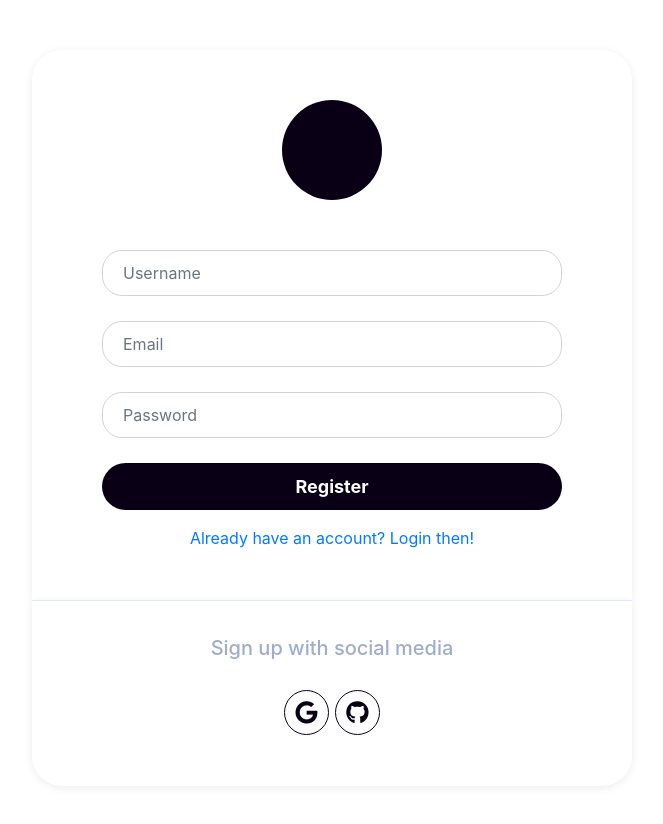
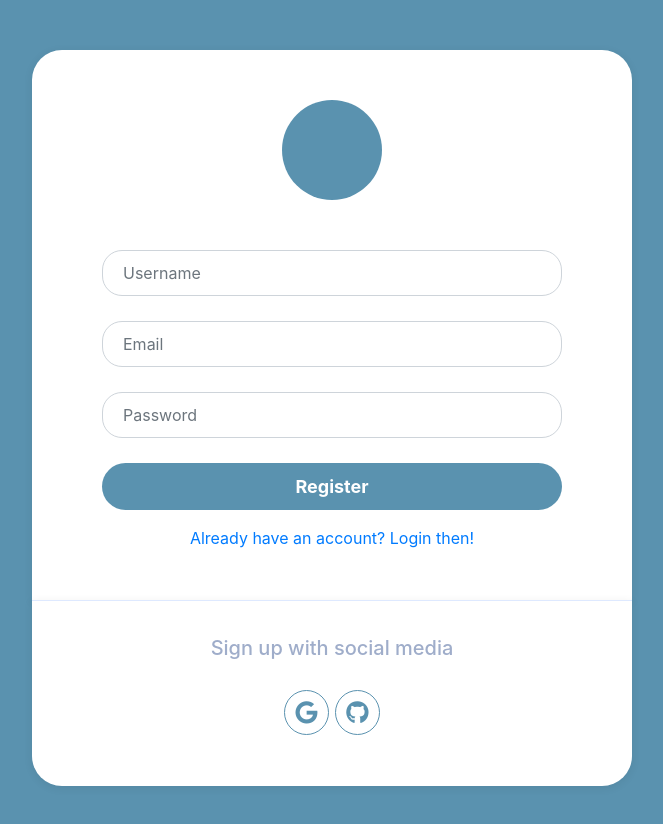
Before and after one commit to Sanchitagarwal7/MyProjects, a React (Create React App) app: page /register in a window 1280 px wide. Shown: the top 824 px of the page, without its empty margins (308-971 px from the left). Built offline with nearby package versions, Linux system fonts and the light colour scheme; some icons are missing.

Commit message:
changed some color

```diff
--- a/public/styles.css
+++ b/public/styles.css
@@ -1,6 +1,6 @@
 body{
-    background-color: white;
-    color: #090016;
+    background-color: #5A92AF;
+    color: aliceblue;
 }
 
 /* REGISTRATION FORM */
@@ -20,7 +20,7 @@ body{
 
 .registration-form .form-icon{
 	text-align: center;
-    background-color: #090016;
+    background-color: #5A92AF;
     border-radius: 50%;
     font-size: 40px;
     color: white;
@@ -42,7 +42,7 @@ body{
     padding: 10px 20px;
     font-size: 18px;
     font-weight: bold;
-    background-color: #090016;
+    background-color: #5A92AF;
     border: none;
     color: white;
     margin-top: 20px;
@@ -69,7 +69,7 @@ body{
 .registration-form .social-icons a{
     font-size: 23px;
     margin: 0 3px;
-    color: #090016;
+    color: #5A92AF;
     border: 1px solid;
     border-radius: 50%;
     width: 45px;
@@ -108,7 +108,7 @@ body{
 }
 
 tr:nth-child(even) {
-    background-color: #9fadca;
+    background-color: #86C1D4;
 }
 
 .beginner{
--- a/src/components/AllProjects.js
+++ b/src/components/AllProjects.js
@@ -23,7 +23,7 @@ const AllProjects = () => {
 
   return (
     <>
-      <table className='container-fluid'>
+      <table className='container'>
         <thead>
           <tr>
               <th id='head'>S.No</th>
--- a/src/components/ProjectItem.js
+++ b/src/components/ProjectItem.js
@@ -18,7 +18,7 @@ const ProjectItem = (props) => {
     <>
     <tr>
         <td id="item_style">{props.sNo}</td>
-        <td id="item_style"><a href={`/get/${props.dbTitle}`}>{props.title}</a></td>
+        <td id="item_style" className='pName'><a href={`/get/${props.dbTitle}`}>{props.title}</a></td>
         <td id="item_style"><span className={setClass()}>{Capitalize(props.category)}</span></td>
         <td id="item_style">{props.likes}</td>
     </tr>
```
